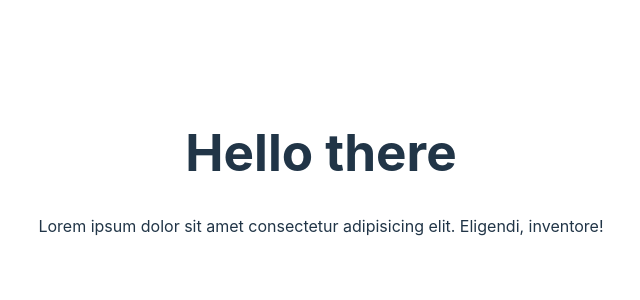
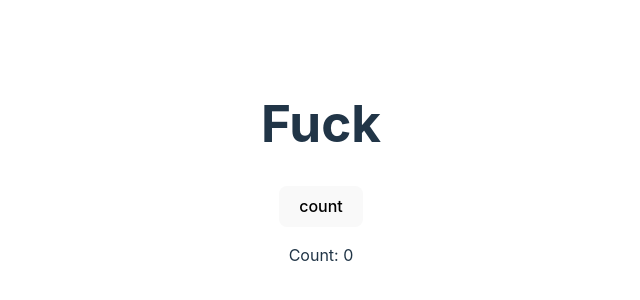
Before and after one commit to travisburns/reactthree-fiber, a React (Vite) app in the folder 41-first-react-application/reactthreefiberlessons/: page / in a window 1280 px wide. Shown: the part 228-528 px from the top of the page, without its empty margins (319-959 px from the left). Built offline with nearby package versions, Linux system fonts and the light colour scheme.

Commit message:
Added click counter in a hooks method. In addition set it up to have setClick use prev state and return the prevstate + 1 instead of click + 1 for better targeting

```diff
--- a/41-first-react-application/reactthreefiberlessons/src/App.jsx
+++ b/41-first-react-application/reactthreefiberlessons/src/App.jsx
@@ -8,26 +8,8 @@ function App() {
 
   return (
     <>
-      <div>
-        <a href="https://vitejs.dev" target="_blank">
+      <h1>Fuck</h1>
 
-        </a>
-        <a href="https://react.dev" target="_blank">
-
-        </a>
-      </div>
-      <h1>Vite + React</h1>
-      <div className="card">
-        <button onClick={() => setCount((count) => count + 1)}>
-          count is {count}
-        </button>
-        <p>
-          Edit <code>src/App.jsx</code> and save to test HMR
-        </p>
-      </div>
-      <p className="read-the-docs">
-        Click on the Vite and React logos to learn more
-      </p>
     </>
   )
 }
--- /dev/null
+++ b/41-first-react-application/reactthreefiberlessons/src/Clicker.jsx
@@ -0,0 +1,23 @@
+import React, { useEffect, useState } from 'react'
+
+
+function Clicker() {
+
+    const [click, setClick] = useState(0)
+
+
+    const clickCount = () => {
+        setClick((prevState) =>  prevState + 1)
+    }
+
+
+    return (
+
+    <div>
+    <button onClick={clickCount} className='clicker' > count </button>
+    <p>Count: {click}</p>
+    </div>
+  )
+}
+
+export default Clicker
--- a/41-first-react-application/reactthreefiberlessons/src/main.jsx
+++ b/41-first-react-application/reactthreefiberlessons/src/main.jsx
@@ -2,16 +2,13 @@ import React from 'react'
 import ReactDOM from 'react-dom/client'
 import App from './App.jsx'
 import './index.css'
+import Clicker from './Clicker.jsx'
 
 const toto = 'there'
 
 ReactDOM.createRoot(document.getElementById('root')).render(
   <React.StrictMode>
-
-
-   <h1 className='title'>
-    Hello { toto }
-   </h1>
-   <p>Lorem ipsum dolor sit amet consectetur adipisicing elit. Eligendi, inventore!</p>
+  <App />
+  <Clicker />
   </React.StrictMode>,
 )
```
